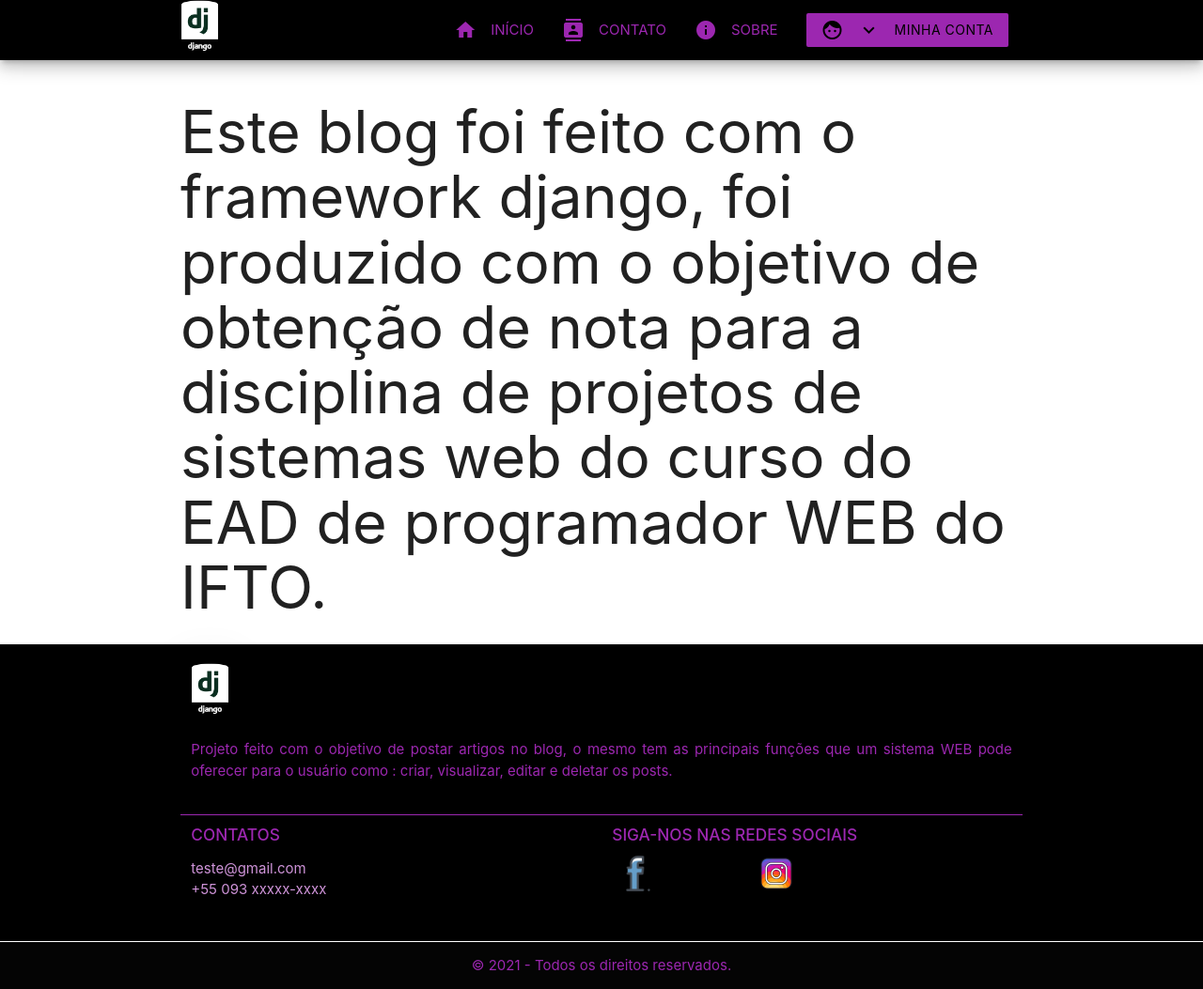
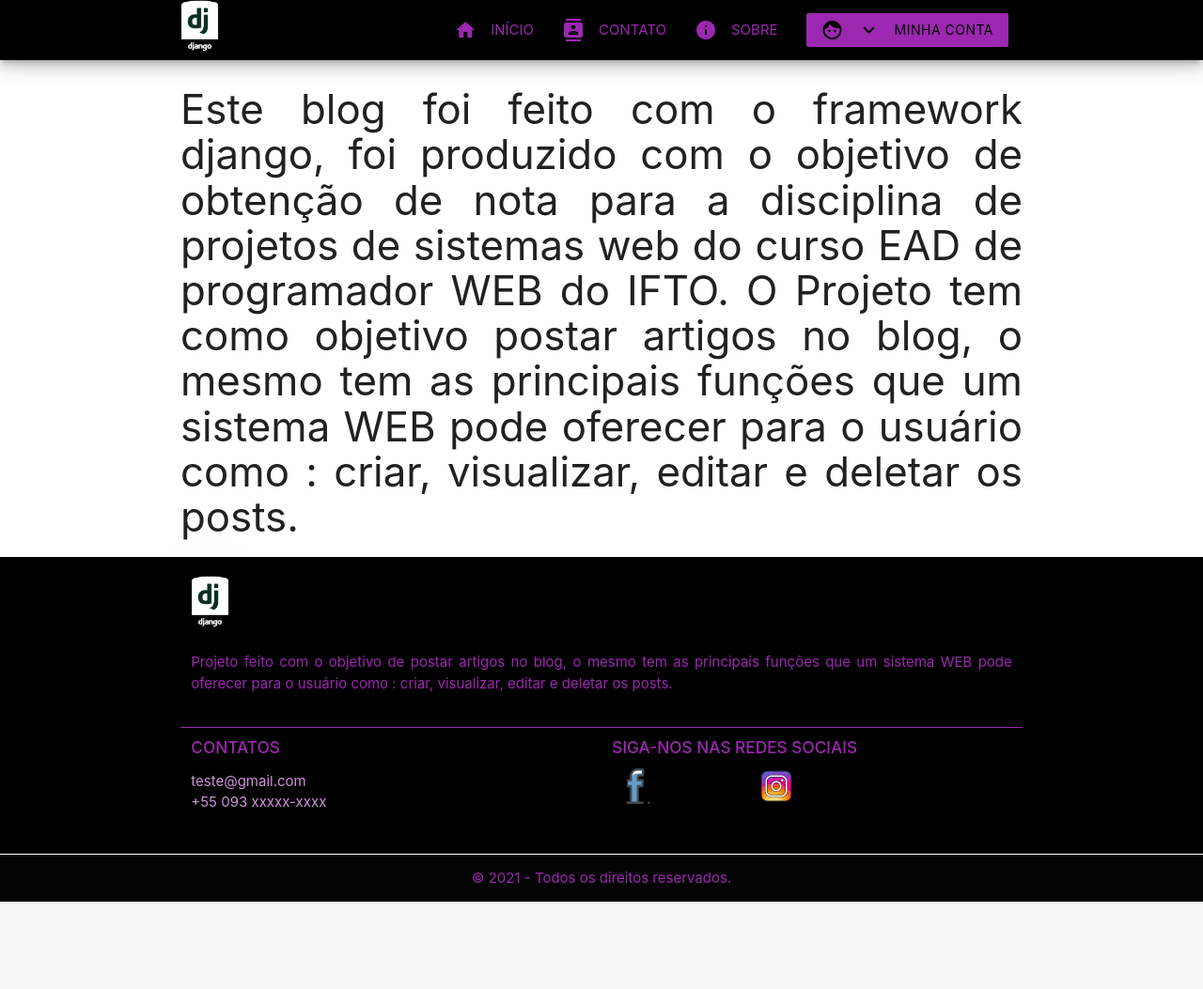
Before and after one commit to karlosruan07/blog, a Django app: page /sobre/ in a window 1280 px wide. Shown: the whole page at 94% size. After the commit the page ends 960 px from the top, so only its background shows below. Run offline with Django 3.2, Linux system fonts and the light colour scheme.

Commit message:
permissoes de usuario no crud

```diff
--- a/blog/templates/blog/base.html
+++ b/blog/templates/blog/base.html
@@ -77,7 +77,7 @@
                                         class="material-icons left">home</i>INÍCIO</a></li>
                             <li><a href="#" class="purple-text"><i class="material-icons left">contacts</i> CONTATO</a>
                             </li>
-                            <li><a href="#" class="purple-text"><i class="material-icons left">info</i> SOBRE</a></li>
+                            <li><a href="{% url 'sobre' %}" class="purple-text"><i class="material-icons left">info</i> SOBRE</a></li>
                             <li><a href="#" class="black-text purple dropdown-trigger btn" data-target='dropdown1'><i
                                         class="material-icons left">face</i>MINHA CONTA <i
                                         class="material-icons left">expand_more</i></a>
--- a/blog/templates/blog/post_form.html
+++ b/blog/templates/blog/post_form.html
@@ -1,7 +1,7 @@
 {% extends 'blog/base.html' %}
 
 {% block content %}
-<h3 class="title center">Novo Post !</h3>
+<h3 class="title center">{{ titulo }}</h3>
 
     <form method="POST" class="post-form" style="margin: 2%;">
     {% csrf_token %}
--- a/blog/templates/blog/post_list.html
+++ b/blog/templates/blog/post_list.html
@@ -7,6 +7,9 @@
     <h3><a href="{% url 'post-detail' pk=post.pk %}">{{ post.title }}</a></h3>
     <!--url detail cria uma url automaticamente, o pk é relacionado a chave primaria-->
     <p><b>Publicado em :</b> {{ post.created_data }}</p>
+
+    <p><b>Autor :</b> {{ post.author}}</p>
+
     <p class="truncate">{{ post.text|linebreaksbr }}</p>
 </div>
 {% endfor %}
--- a/blog/templates/blog/sobre.html
+++ b/blog/templates/blog/sobre.html
@@ -1,11 +1,12 @@
-
 {% extends 'blog/base.html' %}
 
 {% block content %}
 
-    <h1>Este blog foi feito com o framework django, foi
-        produzido com o objetivo de obtenção de nota para a disciplina
-        de projetos de sistemas web do curso do EAD de programador WEB do IFTO.
-    </h1>
+<h3 style="text-align: justify;">Este blog foi feito com o framework django, foi
+    produzido com o objetivo de obtenção de nota para a disciplina
+    de projetos de sistemas web do curso EAD de programador WEB do IFTO. O Projeto tem como objetivo postar artigos
+    no blog, o mesmo tem as principais funções que um sistema WEB pode oferecer para o usuário como : criar,
+    visualizar, editar e deletar os posts.
+</h3>
 
 {% endblock %}
--- a/blog/templates/registration/login.html
+++ b/blog/templates/registration/login.html
@@ -33,7 +33,7 @@
 
 
                 <div class="center" style="margin-top: 2%; margin-bottom: 2%;"><button type="submit"
-                        class="btn pink">ENVIAR</button></div>
+                        class="btn purple white-text"><strong>ENVIAR</strong></button></div>
 
             </form>
 
--- a/blog/urls.py
+++ b/blog/urls.py
@@ -7,10 +7,11 @@ from . import views #aqui importa todas as views do arquivo blog/views.py
 
 ]"""
 urlpatterns = [
+
+    path('post/new/', views.post_new, name='post-new'),
     path('', views.index, name='index'), #quando for digitado na url um espaço em branco "sem subpastas" então irá cair nessa view
+    path('post/<int:pk>/edit/', views.post_edit, name='post-edit'),
     path('post/<int:pk>/', views.post_detail, name='post-detail'), #url criada, o post serve para dizer que a url tem que começar com o post, e o <int:pk>/ espera um objeto inteiro para tranferir para a view, esse nº inteiro é relacionado a chave primaria
-    path('post/new/', views.post_new, name='post-new'),
-    path('post/<int:pk>/edit/', views.post_edit, name='post-edit'),
     path('post/<int:pk>/delete/', views.post_delete, name='post-delete'),
     path('sobre/', views.sobre, name='sobre'),
 
--- a/blog/views.py
+++ b/blog/views.py
@@ -6,16 +6,10 @@ from django.contrib.auth.models import User
 from .forms import PostForm  #importa do arquivo form.py a classe PostForm
 from django.shortcuts import redirect #importa uma função de redirecionamento de um usuario
 
-# Create your views here.
+from django.contrib.auth.decorators import login_required
 
 
-def index(request):
-
-    #teste = Post.objects.all()  #Post.objects.filter(published_date__lte=timezone.now()).order_by('published_date')
-    posts = Post.objects.order_by('-created_data')
-    return render(request, 'blog/post_list.html', {'posts': posts})
-
-
+@login_required
 def post_new(request):
     if request.method == "POST":
         form = PostForm(request.POST)
@@ -29,11 +23,19 @@ def post_new(request):
     else:
         form = PostForm()
         contexto = {
+            "titulo": "Novo Post !",
             "form":form,
             "titulo_botao":"Enviar"
         }
     return render(request, 'blog/post_form.html', contexto)
 
+
+def index(request):
+
+    #teste = Post.objects.all()  #Post.objects.filter(published_date__lte=timezone.now()).order_by('published_date')
+    posts = Post.objects.order_by('-created_data')
+    #posts = Post.objects.filter(author=request.user)
+    return render(request, 'blog/post_list.html', {'posts': posts})
 
 
 def post_detail(request, pk):
@@ -41,8 +43,9 @@ def post_detail(request, pk):
     return render(request, 'blog/post_detail.html', {'post': post})
 
 
+@login_required
 def post_edit(request, pk): #função para editar um post
-     post = get_object_or_404(Post, pk=pk)
+     post = get_object_or_404(Post, pk=pk, author=request.user)#filta a linha da tabela pelo ID e pelo usuário que está autenticado
      if request.method == "POST":
          form = PostForm(request.POST, instance=post)
          if form.is_valid():
@@ -53,12 +56,13 @@ def post_edit(request, pk): #função para editar um post
              return redirect('index')
      else:
          form = PostForm(instance=post)
-         contexto = {"form":form, "titulo_botao":"Salvar"}
+         contexto = {"titulo":"Editando Post !","form":form, "titulo_botao":"Salvar"}
      return render(request, 'blog/post_form.html', contexto)
 
 
+@login_required
 def post_delete(request, pk):
-    post = get_object_or_404(Post, pk=pk)
+    post = get_object_or_404(Post, pk=pk, author=request.user)
     post.delete()
     return redirect('index')
 
```
Also changed, not shown: blog/templates/blog/post_detail.html (+12 -0 lines), db.sqlite3.
